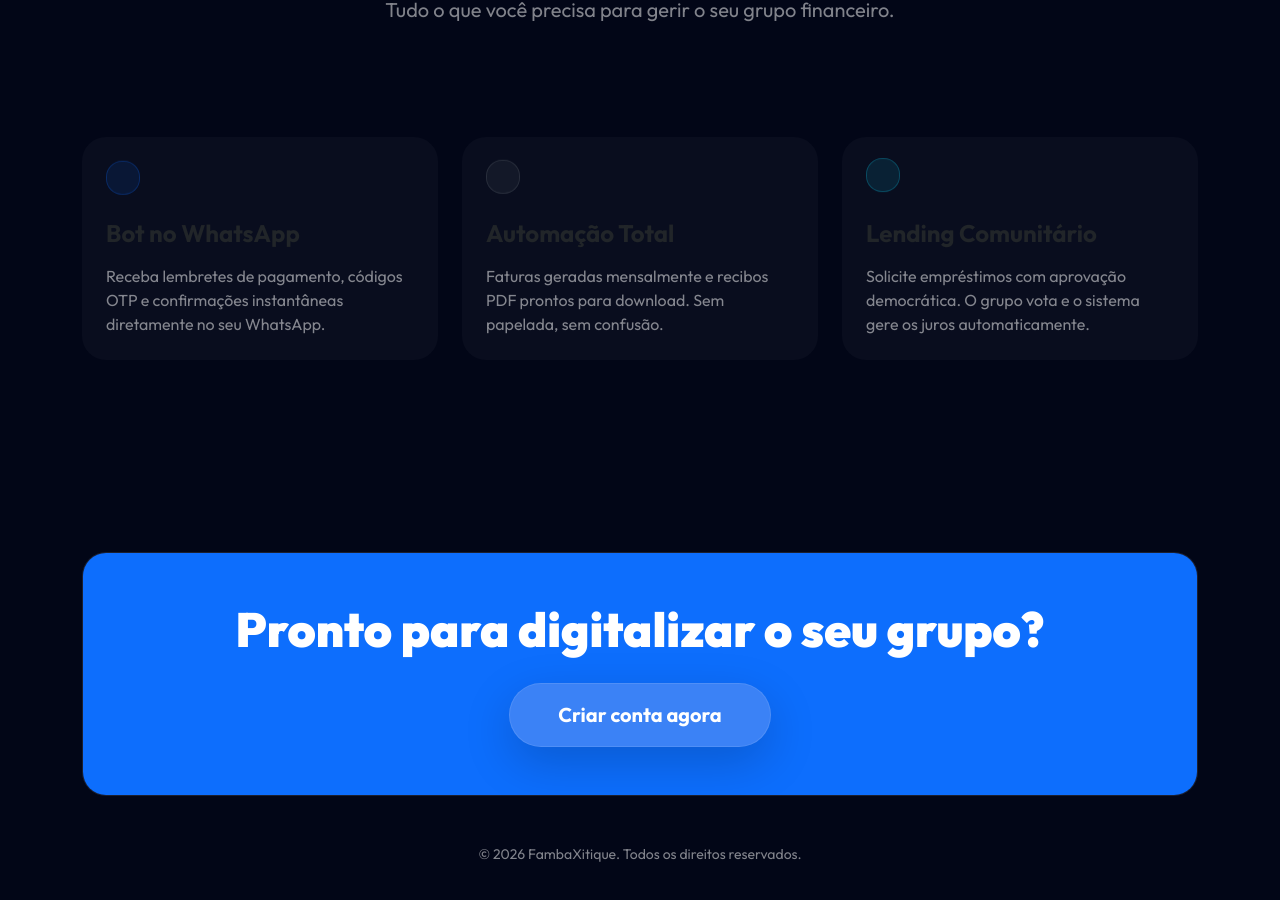
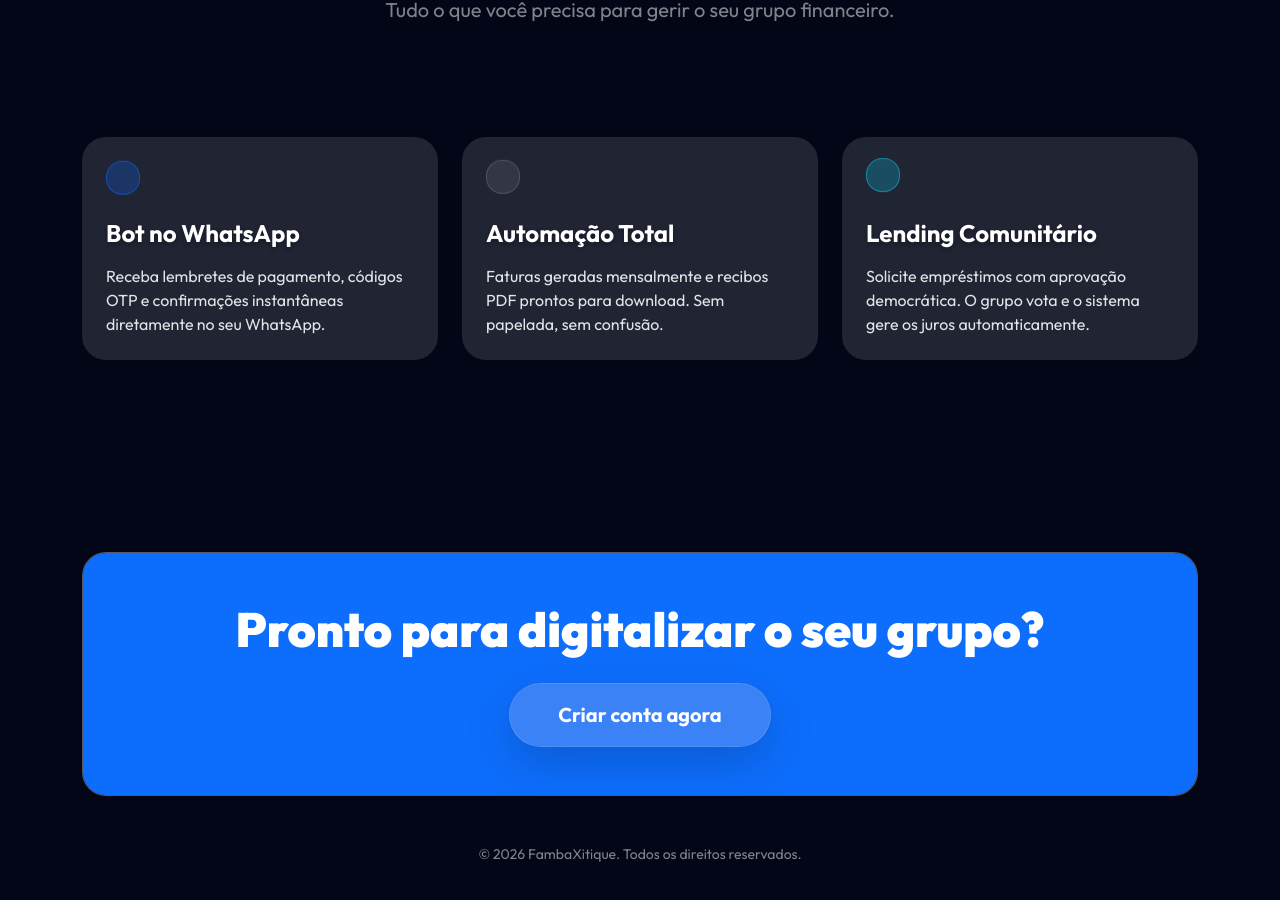
Before and after one commit to Ande08/FambaXitique, a React (Vite) app in the folder frontend/: page / in a window 1280 px wide. Shown: the part 972-1872 px from the top of the page. Built offline with nearby package versions, Linux system fonts and the light colour scheme.

Commit message:
fix: restore missing public folder, favicon and improve card contrast

```diff
--- a/frontend/src/index.css
+++ b/frontend/src/index.css
@@ -6,8 +6,8 @@
   --secondary: #6366f1;
   --dark: #0f172a;
   --darker: #020617;
-  --glass: rgba(255, 255, 255, 0.03);
-  --glass-border: rgba(255, 255, 255, 0.08);
+  --glass: rgba(255, 255, 255, 0.12);
+  --glass-border: rgba(255, 255, 255, 0.25);
 }
 
 body {
@@ -35,7 +35,16 @@ body {
   transform: translateY(-12px) scale(1.02);
   border-color: rgba(59, 130, 246, 0.5);
   box-shadow: 0 20px 40px rgba(0, 0, 0, 0.4), 0 0 20px rgba(59, 130, 246, 0.2);
-  background: rgba(255, 255, 255, 0.05);
+  background: rgba(255, 255, 255, 0.08);
+}
+
+.glass-card h3 {
+  color: #ffffff !important;
+  text-shadow: 0 2px 4px rgba(0,0,0,0.3);
+}
+
+.glass-card p {
+  color: rgba(248, 250, 252, 0.9) !important;
 }
 
 /* Floating animation for icons */
--- a/frontend/src/pages/LandingPage.jsx
+++ b/frontend/src/pages/LandingPage.jsx
@@ -95,8 +95,8 @@ const LandingPage = ({ onStart }) => {
         <Row className="g-4">
           <Col md={4} className="animate-fade-in" style={{ animationDelay: '0.3s' }}>
             <Card className="glass-card h-100 p-4 border-0">
-              <div className="bg-primary rounded-4 p-3 mb-4 d-inline-block bg-opacity-10 border border-primary border-opacity-25 animate-float" style={{ width: 'fit-content' }}>
-                <i className="bi bi-whatsapp fs-3 text-primary"></i>
+              <div className="bg-primary rounded-4 p-3 mb-4 d-inline-block bg-opacity-25 border border-primary border-opacity-50 animate-float" style={{ width: 'fit-content' }}>
+                <i className="bi bi-whatsapp fs-3 text-white"></i>
               </div>
               <h3 className="h4 fw-bold mb-3">Bot no WhatsApp</h3>
               <p className="text-white-50 mb-0">
@@ -106,8 +106,8 @@ const LandingPage = ({ onStart }) => {
           </Col>
           <Col md={4} className="animate-fade-in" style={{ animationDelay: '0.4s' }}>
             <Card className="glass-card h-100 p-4 border-0">
-              <div className="bg-secondary rounded-4 p-3 mb-4 d-inline-block bg-opacity-10 border border-secondary border-opacity-25 animate-float" style={{ width: 'fit-content', animationDelay: '0.2s' }}>
-                <i className="bi bi-file-earmark-pdf fs-3 text-secondary"></i>
+              <div className="bg-secondary rounded-4 p-3 mb-4 d-inline-block bg-opacity-25 border border-secondary border-opacity-50 animate-float" style={{ width: 'fit-content', animationDelay: '0.2s' }}>
+                <i className="bi bi-file-earmark-pdf fs-3 text-white"></i>
               </div>
               <h3 className="h4 fw-bold mb-3">Automação Total</h3>
               <p className="text-white-50 mb-0">
@@ -117,8 +117,8 @@ const LandingPage = ({ onStart }) => {
           </Col>
           <Col md={4} className="animate-fade-in" style={{ animationDelay: '0.5s' }}>
             <Card className="glass-card h-100 p-4 border-0">
-              <div className="bg-info rounded-4 p-3 mb-4 d-inline-block bg-opacity-10 border border-info border-opacity-25 animate-float" style={{ width: 'fit-content', animationDelay: '0.4s' }}>
-                <i className="bi bi-shield-lock-fill fs-3 text-info"></i>
+              <div className="bg-info rounded-4 p-3 mb-4 d-inline-block bg-opacity-25 border border-info border-opacity-50 animate-float" style={{ width: 'fit-content', animationDelay: '0.4s' }}>
+                <i className="bi bi-shield-lock-fill fs-3 text-white"></i>
               </div>
               <h3 className="h4 fw-bold mb-3">Lending Comunitário</h3>
               <p className="text-white-50 mb-0">
```
Also changed, not shown: frontend/public/favicon.png (added).
